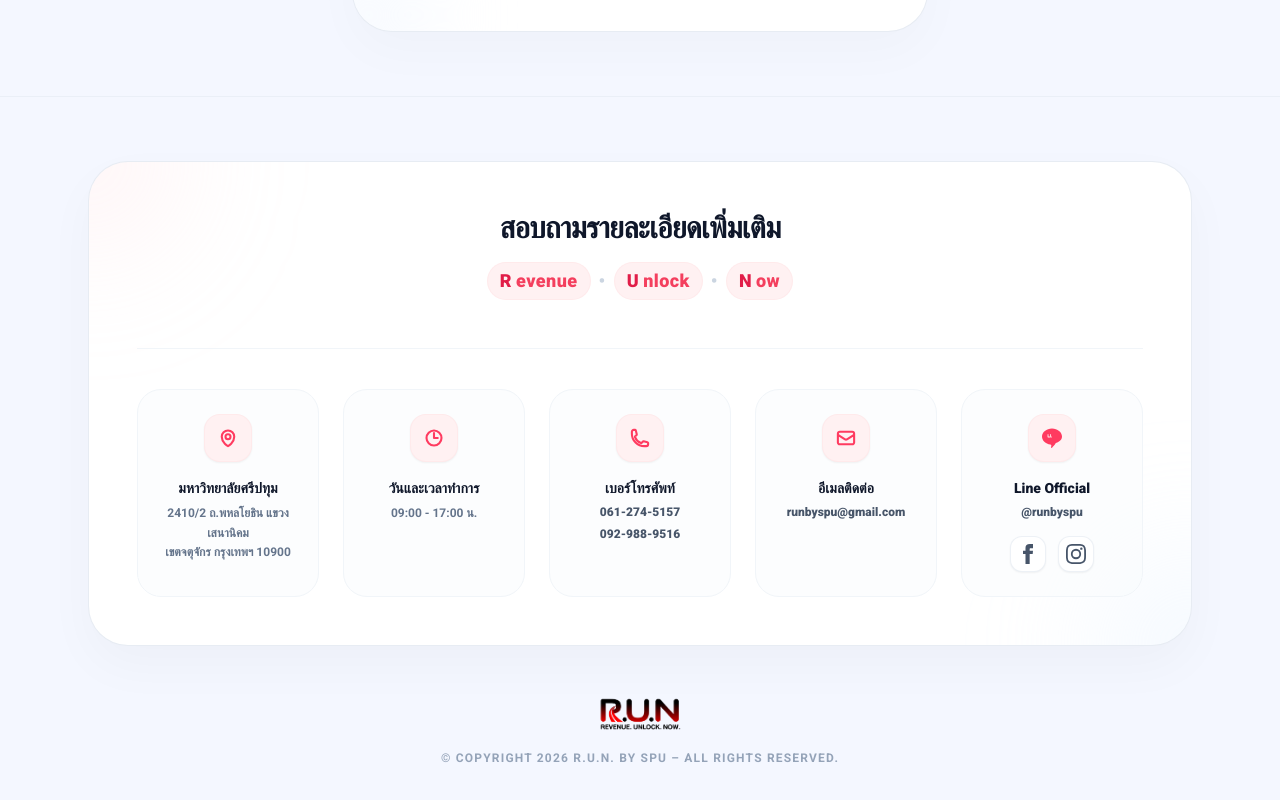
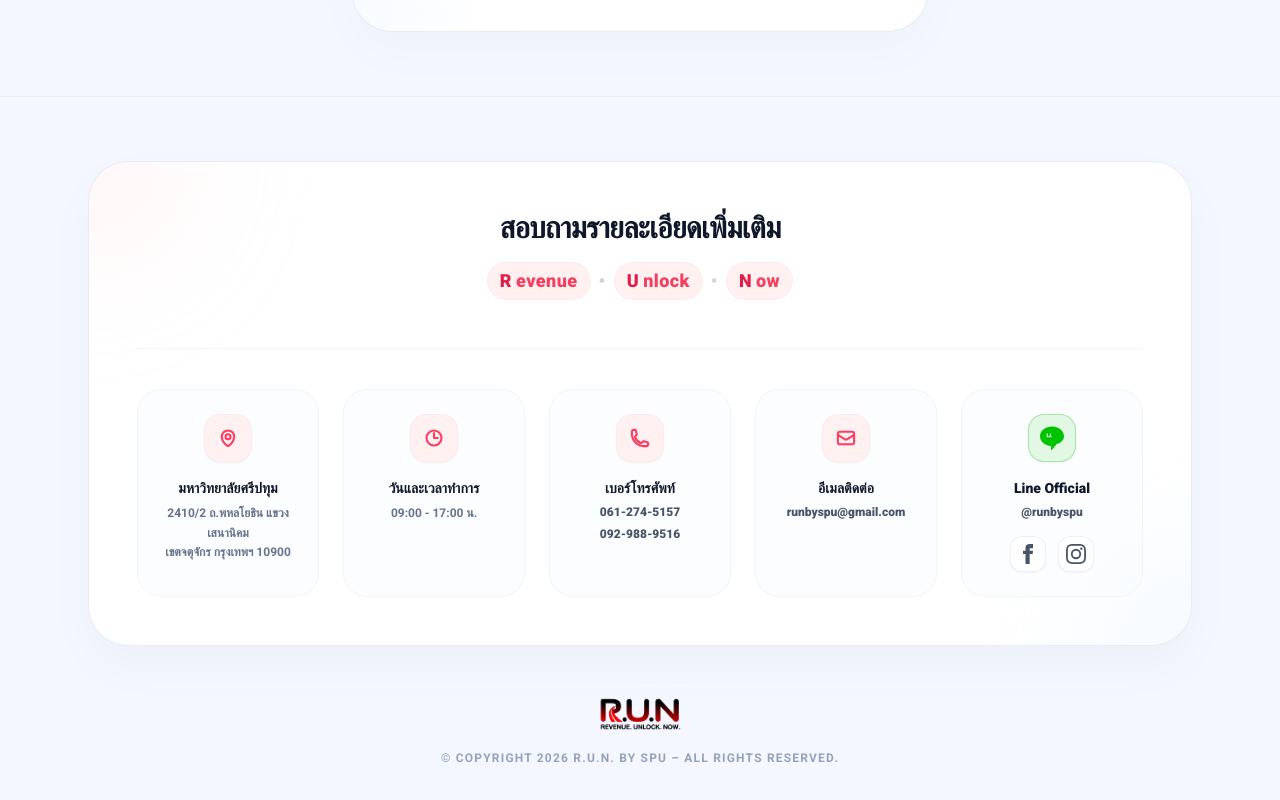
Before and after one commit to poohphurit/RunProject, a React (Vite) app: page / in a window 1280 px wide. Shown: the part 10858-11658 px from the top of the page. Built offline with nearby package versions, Linux system fonts and the light colour scheme; the HTML template or start-up script is replaced by a standard one; a web font is replaced by a local one.

Commit message:
style: fix LINE logo alignment and color

```diff
--- a/src/App.jsx
+++ b/src/App.jsx
@@ -1265,8 +1265,8 @@
 
                 {/* 5. Line & Socials */}
                 <div className="group/item flex flex-col items-center text-center p-6 rounded-3xl bg-slate-50/40 border border-slate-100 hover:bg-rose-50/30 hover:border-rose-100/80 hover:shadow-lg hover:shadow-rose-100/20 transition-all duration-300 h-full">
-                  <div className="flex h-12 w-12 items-center justify-center rounded-2xl bg-rose-50 border border-rose-100/50 text-[#ff3b60] mb-4 shadow-sm transition-transform duration-300 group-hover/item:scale-110">
-                    <svg className="w-5 h-5 fill-current" viewBox="0 0 24 24">
+                  <div className="flex h-12 w-12 items-center justify-center rounded-2xl bg-[#00C300]/10 border border-[#00C300]/30 text-[#00C300] mb-4 shadow-sm transition-transform duration-300 group-hover/item:scale-110">
+                    <svg className="w-6 h-6 fill-current" viewBox="0 0 24 24">
                       <path d="M24 10.304c0-5.369-5.383-9.738-12-9.738-6.616 0-12 4.369-12 9.738 0 4.814 4.269 8.846 10.036 9.586.39.084.922.258 1.058.592.12.301.079.766.038 1.08l-.164 1.026c-.05.304-.241 1.19.103 1.302.344.112.915-.224 1.282-.549.332-.294 3.094-3.087 4.225-5.267C21.728 16.591 24 13.682 24 10.304zm-14.733.992H7.214a.514.514 0 01-.514-.514v-2.96a.514.514 0 011.028 0v2.446h1.539a.514.514 0 010 1.028zm2.622-.514a.514.514 0 01-.514.514h-1.028a.514.514 0 01-.514-.514v-2.96a.514.514 0 011.028 0v2.446h.514a.514 0 01.514.514zm1.538.514a.514.514 0 01-.514-.514v-2.96a.514.514 0 011.028 0v2.96a.514.514 0 01-.514.514zm5.025-.992h-1.539V9.288h1.539a.514.514 0 010 1.028zm0-1.996h-1.539v-.514h1.539a.514.514 0 110 1.028zm1.028 2.478a.514.514 0 01-.514.514h-2.566a.514.514 0 01-.514-.514v-2.96a.514.514 0 01.514-.514h2.566a.514.514 0 01.514.514v.514a.514.514 0 01-1.028 0v-.028H18.42v.514h1.539a.514.514 0 01.514.514v1.478z" />
                     </svg>
                   </div>
```
